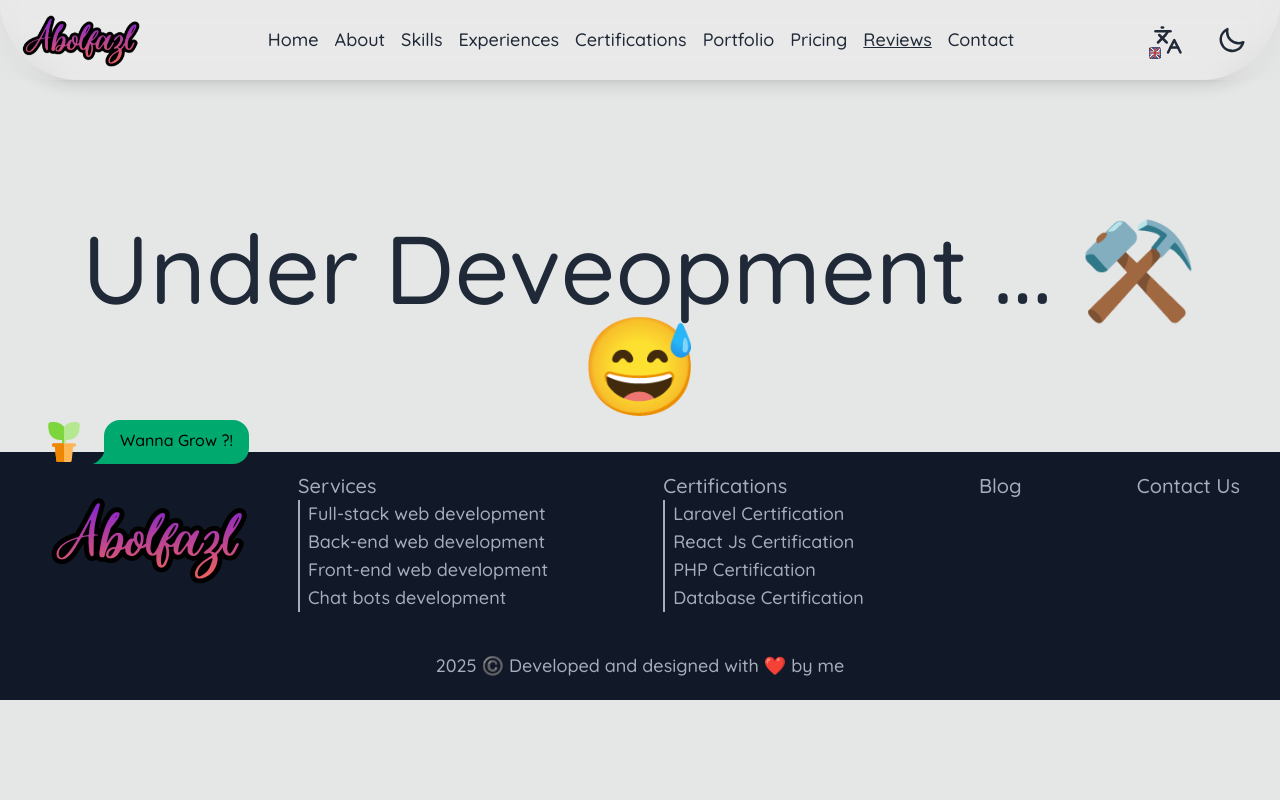
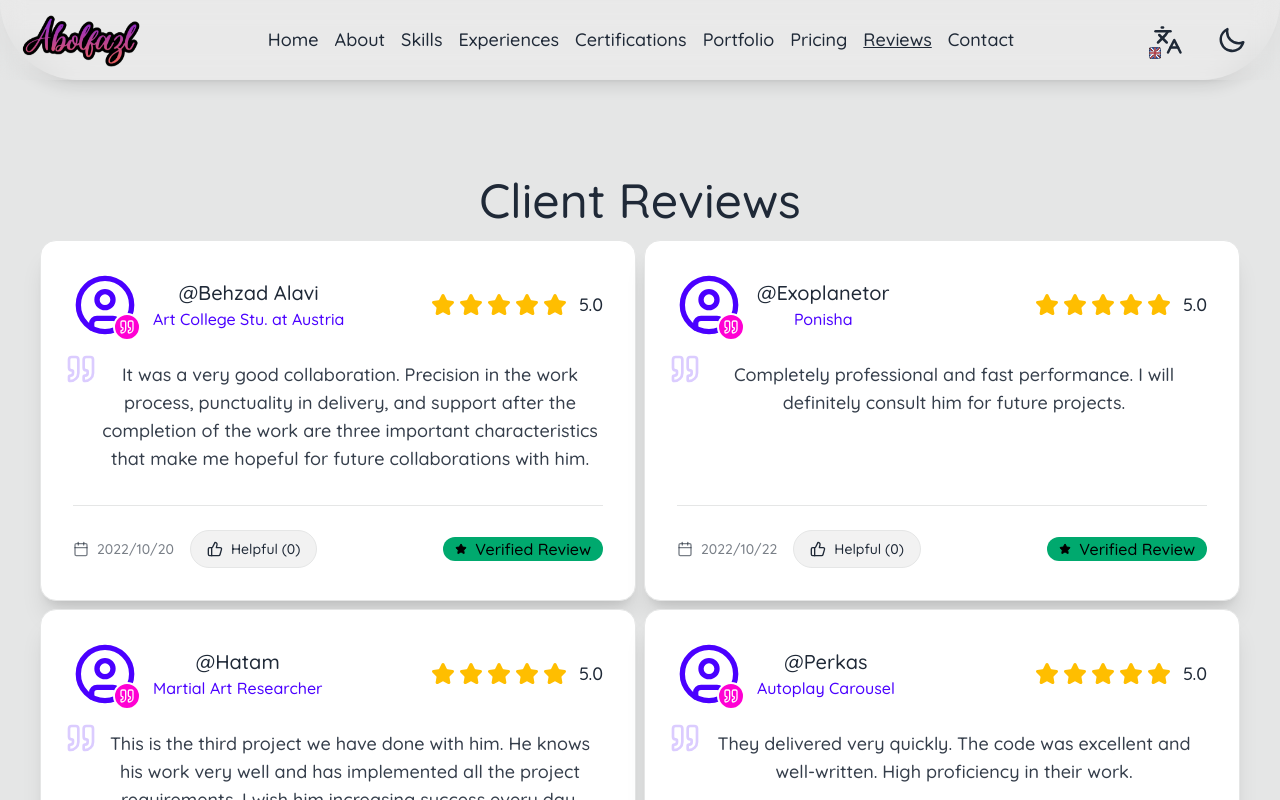
Before and after one commit to abolraj/me-react, a React (Vite) app: page /reviews in a window 1280 px wide. Shown: the top 800 px of the page. Built offline with nearby package versions, Linux system fonts and the light colour scheme.

Commit message:
feat(pages/ReviewsPage): Develop the Reveiews page

```diff
--- a/src/pages/ReviewsPage.jsx
+++ b/src/pages/ReviewsPage.jsx
@@ -1,13 +1,51 @@
+import Review from "@/components/Review";
 import MainLayout from "@/layouts/MainLayout";
+import { CircleUser, Star } from "lucide-react";
+import { useTranslation } from "react-i18next";
 
-export default function ReviewsPage ({
+export default function ReviewsPage({
 
 }) {
+    const { t } = useTranslation(); // Initialize the t() function
+
+    const reviews = t("reviews.items", { returnObjects: true }); // Localized reviews
+
+    const ratingEls = [
+        <Star className="h-6" />,
+        <Star className="h-6" />,
+        <Star className="h-6" />,
+        <Star className="h-6" />,
+        <Star className="h-6" />,
+    ];
+
+
     return (
         <MainLayout>
-            <p className="text-base-content text-8xl mt-10">
-            Under Deveopment ... ⚒️😅
-            </p>
+            <section className="testimonial text-base-content pt-12 lg:pt-24 w-full p-4 max-sm:px-0" id="reviews">
+                <div className="home-v-img">
+                    <div className="container">
+                        <div className="row section-separator">
+                            <div className="text-3xl md:text-5xl section-title pb-4" data-aos="fade-up">
+                                <h3>{t("reviews.title")}</h3> {/* Localized title */}
+                            </div>
+                            <div className="w-full mb-8">
+                                <div className="flex gap-2 flex-wrap justify-center w-full">
+                                    {reviews.map((review, index) => (
+                                        <Review
+                                            rate={review.rating}
+                                            title={review.title}
+                                            name={review.name}
+                                            text={review.text}
+                                            date={review.date}
+                                            className="w-full lg:w-1/3 grow"
+                                        />
+                                    ))}
+                                </div>
+                            </div>
+                        </div>
+                    </div>
+                </div>
+            </section>
         </MainLayout>
     )
 }
```
